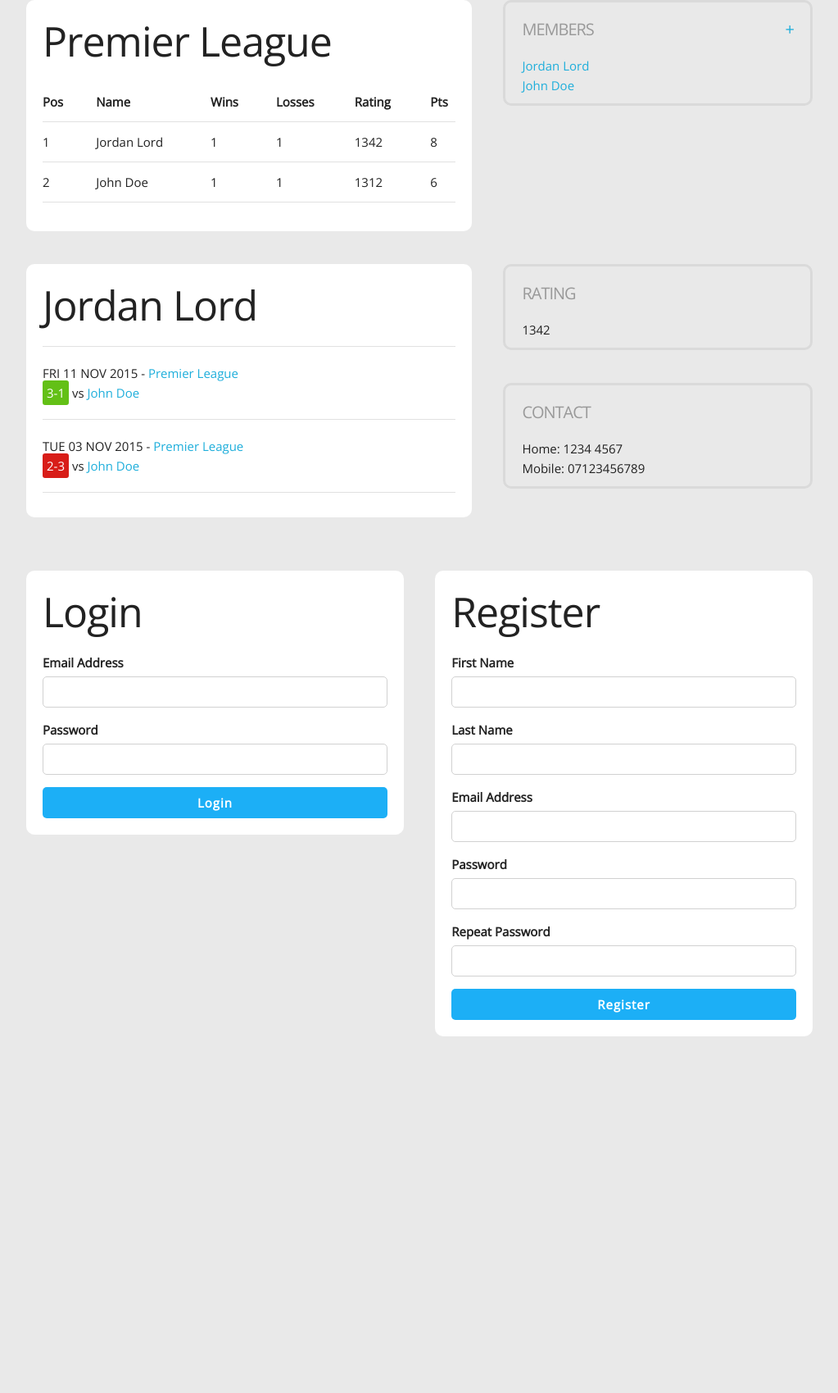
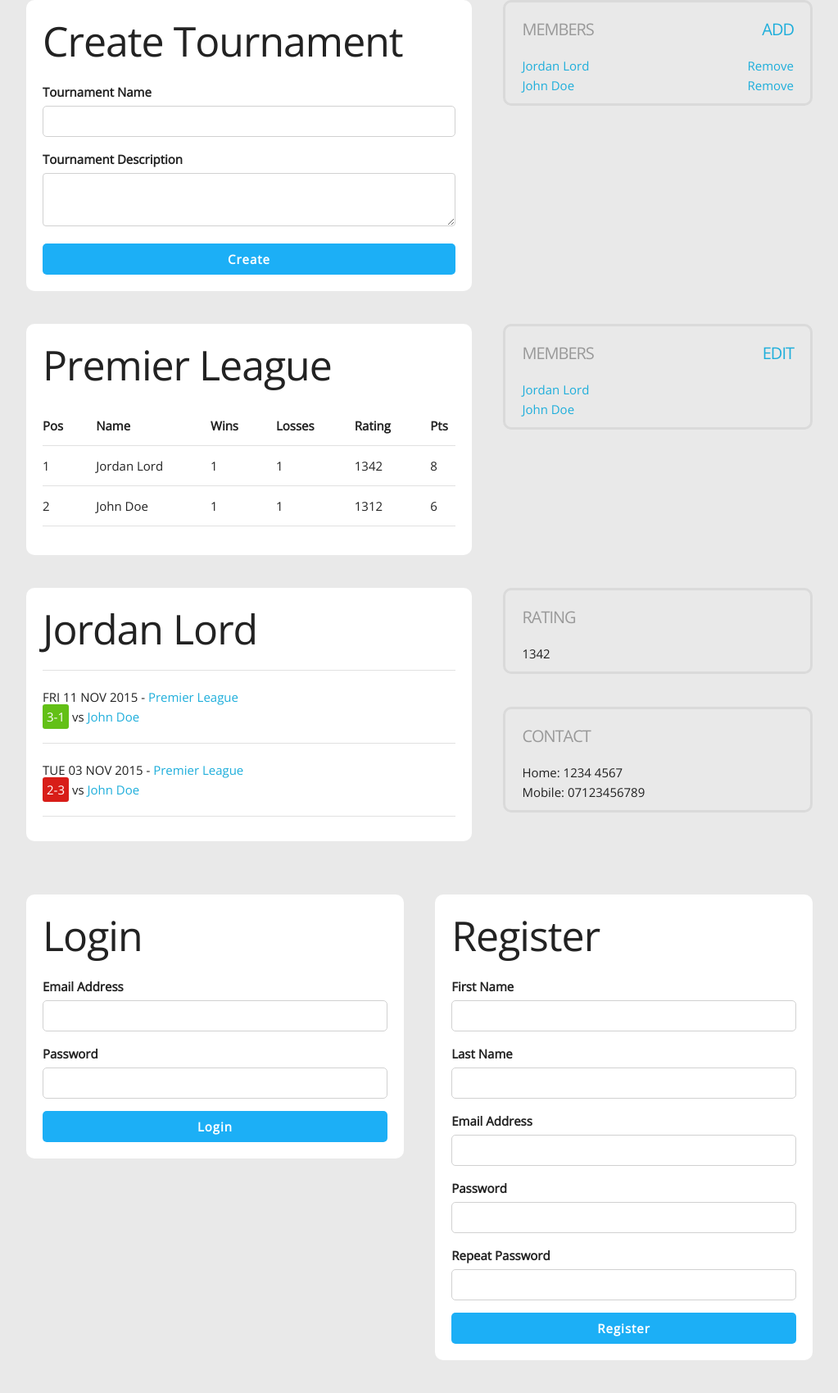
Before and after one commit to logiclogue/A2-Project-League-System, a PHP site: page / in a window 1280 px wide. Shown: the whole page at 82% size, without its empty margins (128-1151 px from the left). Before the commit the page ends 1264 px from the top, so only its background shows below. Run offline with PHP 8.4, Linux system fonts and the light colour scheme.

Commit message:
Create create-tournament form

```diff
--- /dev/null
+++ b/forms/create-tournament.php
@@ -0,0 +1,32 @@
+<div class="container">
+
+	<div class="box-container seven columns">
+		<h1>Create Tournament</h1>
+
+		<!-- Tournament name field -->
+		<label>Tournament Name</label>
+		<input class="u-full-width" type="text">
+
+		<!-- Tournamet description field -->
+		<label>Tournament Description</label>
+		<textarea class="u-full-width"></textarea>
+
+		<!-- Submit button -->
+		<button class="u-full-width">Create</button>
+	</div>
+
+	<div class="box-container side five columns">
+		<h2>Members<a class="u-pull-right">Add</a></h2>
+
+		<span>
+			<a>Jordan Lord</a>
+			<a class="u-pull-right">Remove</a>
+		</span><br>
+
+		<span>
+			<a>John Doe</a>
+			<a class="u-pull-right">Remove</a>
+		</span><br>
+	</div>
+
+</div>
--- a/forms/tournament.php
+++ b/forms/tournament.php
@@ -38,7 +38,7 @@
 
 	<div class="five columns">
 		<div class="box-container side">
-			<h2>Members<a class="u-pull-right">+</a></h2>
+			<h2>Members<a class="u-pull-right">Edit</a></h2>
 
 			<span><a>Jordan Lord</a></span><br>
 			<span><a>John Doe</a></span>
--- a/index.php
+++ b/index.php
@@ -17,6 +17,7 @@
 <body>
 
 	<?php
+	require("forms/create-tournament.php");
 	require("forms/tournament.php");
 	require("forms/profile.php");
 	require("forms/login.php");
```
